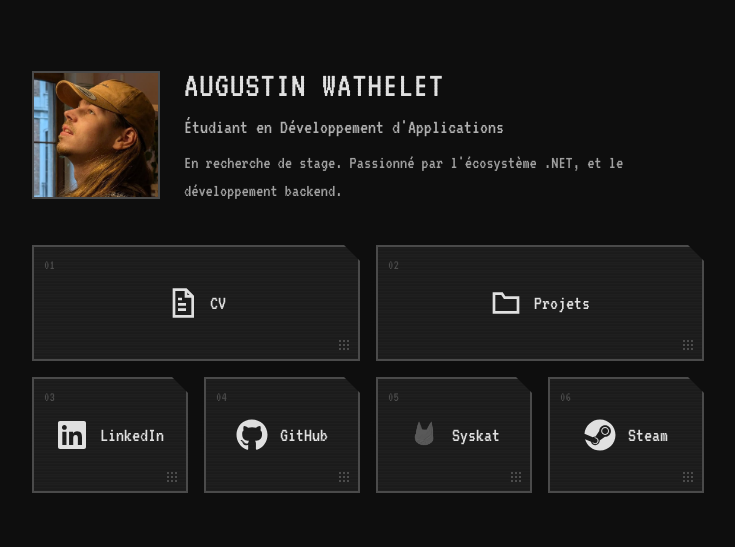
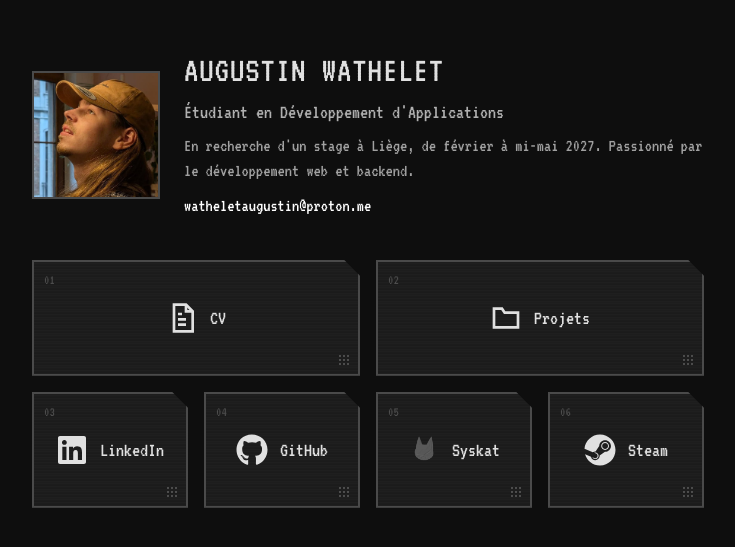
Before and after one commit to pil0u0/portfolio-site, a Next.js app: page / in a window 1280 px wide. Shown: the part 121-668 px from the top of the page, without its empty margins (272-1007 px from the left). Built offline with nearby package versions, Linux system fonts and the light colour scheme.

Commit message:
add metadata + email on the main page

```diff
--- a/src/app/cv/page.tsx
+++ b/src/app/cv/page.tsx
@@ -1,5 +1,10 @@
 import Link from "next/link";
 import { skills, projects, education, languages, softSkills, experience, hobbies } from "@/data/cv";
+import type { Metadata } from "next";
+
+export const metadata: Metadata = {
+  title: "CV",
+};
 
 function SkillBar({ level }: { level: number }) {
   return (
--- a/src/app/layout.tsx
+++ b/src/app/layout.tsx
@@ -10,8 +10,22 @@ const vt323 = VT323({
 });
 
 export const metadata: Metadata = {
-  title: "Augustin Wathelet : Portfolio",
-  description: "Portfolio d'Augustin Wathelet, étudiant en DevApp",
+  metadataBase: new URL("https://www.augustinwathelet.online"),
+  title: {
+    default: "Augustin Wathelet : Portfolio",
+    template: "%s | Augustin Wathelet",
+  },
+  description:
+    "Portfolio d'Augustin Wathelet, étudiant en développement d'applications à HELMo (Liège), en recherche de stage de février à mi-mai 2027.",
+  openGraph: {
+    title: "Augustin Wathelet : Portfolio",
+    description:
+      "Étudiant en développement d'applications à HELMo, en recherche de stage. CV et projets en ligne.",
+    url: "/",
+    siteName: "Augustin Wathelet",
+    locale: "fr_BE",
+    type: "website",
+  },
 };
 
 export default function RootLayout({ children }: LayoutProps<"/">) {
--- a/src/app/page.tsx
+++ b/src/app/page.tsx
@@ -98,12 +98,19 @@ export default function Home() {
           />
         </Link>
         <div className="flex flex-col gap-2">
-          <h1 className="text-4xl text-foreground tracking-wide">AUGUSTIN WATHELET</h1>
-          <p className="text-xl text-accent-secondary">Étudiant en Développement d&apos;Applications</p>
-          <p className="text-lg text-foreground/70">
-            En recherche de stage. Passionné par l&apos;écosystème .NET, et le développement backend.
-          </p>
-        </div>
+        <h1 className="text-4xl text-foreground tracking-wide">AUGUSTIN WATHELET</h1>
+        <p className="text-xl text-accent-secondary">Étudiant en Développement d&apos;Applications</p>
+        <p className="text-lg leading-snug text-foreground/70">
+          En recherche d&apos;un stage à Liège, de février à mi-mai 2027. Passionné par le
+          développement web et backend.
+        </p>
+        <a
+          href="mailto:watheletaugustin@proton.me"
+          className="text-lg text-accent hover:underline w-fit mx-auto sm:mx-0"
+        >
+          watheletaugustin@proton.me
+        </a>
+      </div>
       </div>
 
       <div className="w-full max-w-2xl flex flex-col gap-4">
--- a/src/app/projets/page.tsx
+++ b/src/app/projets/page.tsx
@@ -1,6 +1,11 @@
 import Link from "next/link";
 import { projects } from "@/data/cv";
 import ScreenshotGallery from "@/components/ScreenshotGallery";
+import type { Metadata } from "next";
+
+export const metadata: Metadata = {
+  title: "Projets",
+};
 
 function TreeList({ items }: { items: string[] }) {
   return (
```
